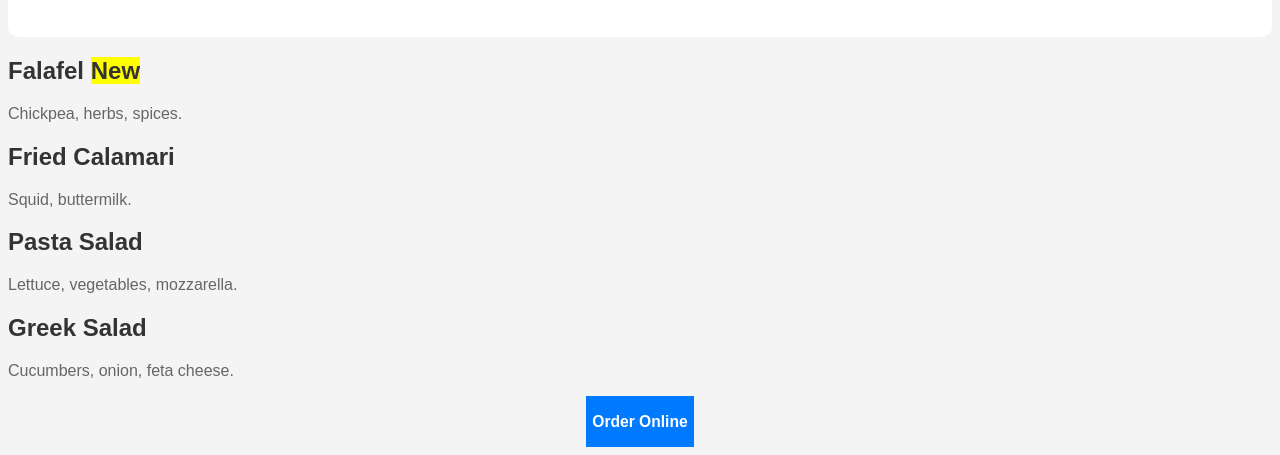
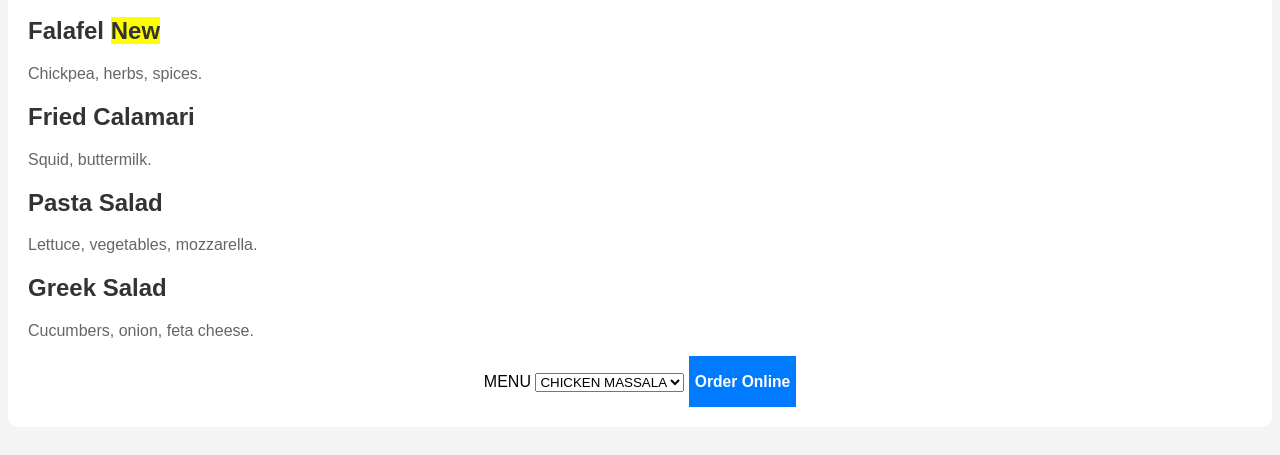
Before and after one commit to MohammadAmannn/My-Little-Lemon, a plain HTML site: page index.html in a window 1280 px wide. Shown: the part 380-835 px from the top of the page. Drawn offline with Linux system fonts and the light colour scheme; a script that the page names is missing.

Commit message:
Update index.html

```diff
--- a/index.html
+++ b/index.html
@@ -17,11 +17,8 @@
             <div class="col-12">
                 <div class="text-center">
                     <h1>Our Menu</h1>
-
-                   <div class="alert alert-info animated-text" role="alert">
-                    Our restaurant will be closed on New Year's Day
-                </div>
-
+                    <div class="alert alert-info animated-text" role="alert">
+                        Our restaurant will be closed on New Year's Day
                     </div>
                 </div>
             </div>
@@ -39,13 +36,17 @@
                 <h2>Greek Salad</h2>
                 <p>Cucumbers, onion, feta cheese.</p>
                 <div class="row">
-                    <div class="col-12 ">
+                    <div class="col-12">
                         <div class="text-center">
-                        <button type="button" class="btn btn-primary"> <h3>Order Online</h3> </button>
+                            <label for="MY_MENU">MENU</label>
+                            <select name="MY_MENU" id="MY_MENU">
+                                <option value="ind">CHICKEN MASSALA</option>
+                                <option value="swf">CHICKEN ROLL</option>
+                                <option value="swf">BIRYANI</option>
+                            </select>
+                            <button type="button" class="btn btn-primary"><h3>Order Online</h3></button>
                         </div>
-
                     </div>
-
                 </div>
             </div>
         </div>
```
